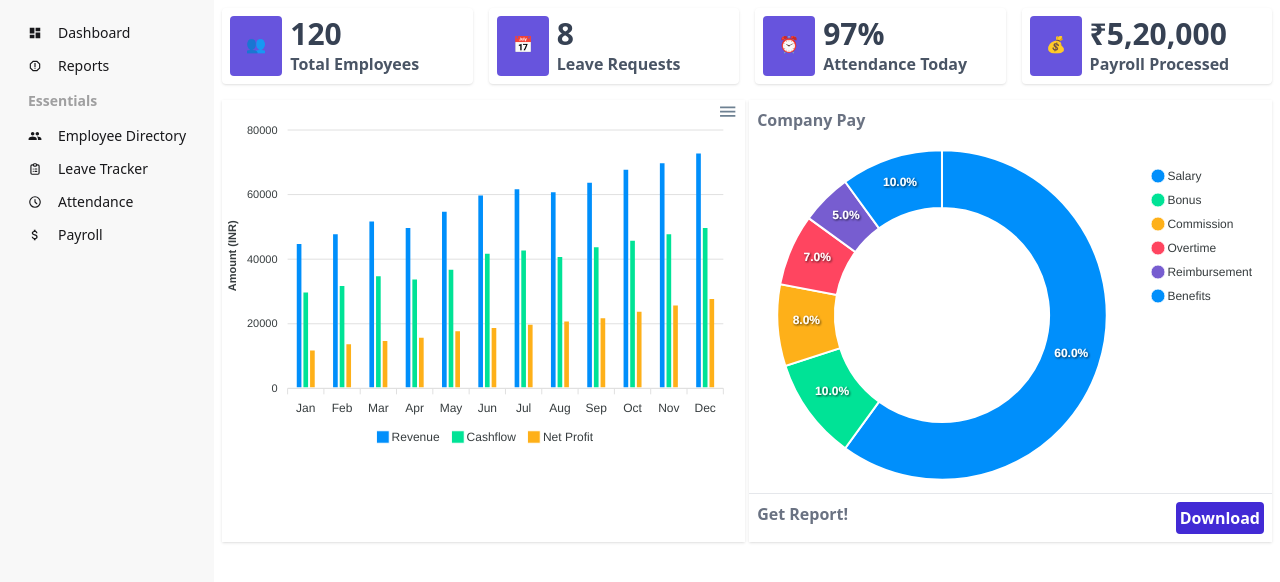
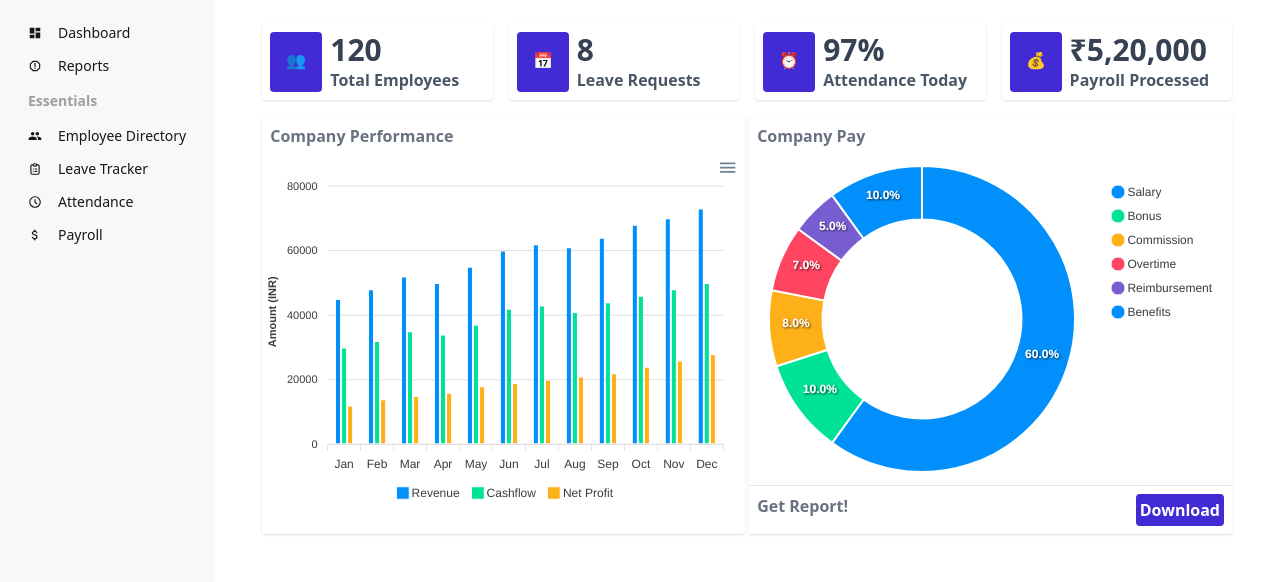
Before and after one commit to KaranSapra124/WorkSphere, a React (Vite) app: page / in a window 1280 px wide. Shown: the top 582 px of the page. Built offline with nearby package versions, Linux system fonts and the light colour scheme.

Commit message:
Added charts for dashboard

```diff
--- a/src/App.css
+++ b/src/App.css
@@ -2,6 +2,6 @@
 @plugin "daisyui";
 
 @theme {
-  --color-primary: #4F46E5;
+  --color-primary: #AFDDFF;
   --color-secondary: #F9FAFB;
 }
--- a/src/Components/Dashboard/Charts/CompanyRevenue.tsx
+++ b/src/Components/Dashboard/Charts/CompanyRevenue.tsx
@@ -60,6 +60,7 @@ const CompanyRevenue = () => {
     };
     return (
 <div className='shadow h-full w-full'>
+<h1 className='text-gray-500 font-semibold p-2'>Company Performance</h1>
 
 <Chart options={columnChartOptions} series={columnChartSeries} type="bar" height={350} />
 </div>
--- a/src/Components/Dashboard/DashboardCards.tsx
+++ b/src/Components/Dashboard/DashboardCards.tsx
@@ -13,7 +13,7 @@ const DashboardCards: React.FC<{ data: dashboardCard }> = ({ data }) => {
     return (
         <>
             <div className='flex gap-2 m-2 rounded  h-fit w-full p-2 shadow '>
-                <h1 className='bg-primary/80 rounded p-4 '>{data?.icon}</h1>
+                <h1 className='bg-primary rounded p-4 '>{data?.icon}</h1>
                 <div >
                     <h3 className='lg:text-3xl text-gray-700 font-bold text-xl'>{data?.value}</h3>
                     <h2 className='lg:text-md text-gray-600 font-semibold'>{data?.title}</h2>
--- a/src/Pages/Admin/DashboardPage.tsx
+++ b/src/Pages/Admin/DashboardPage.tsx
@@ -37,7 +37,7 @@ const AdminDashboard = () => {
     ];
     return (
         <>
-            <div className=' w-full '>
+            <div className=' w-full px-10 py-4'>
 
                 <div className='flex w-full '>
                     {dashboardCards?.map((elem: dashboardCard, index: number) => <DashboardCards data={elem} />)}
```
